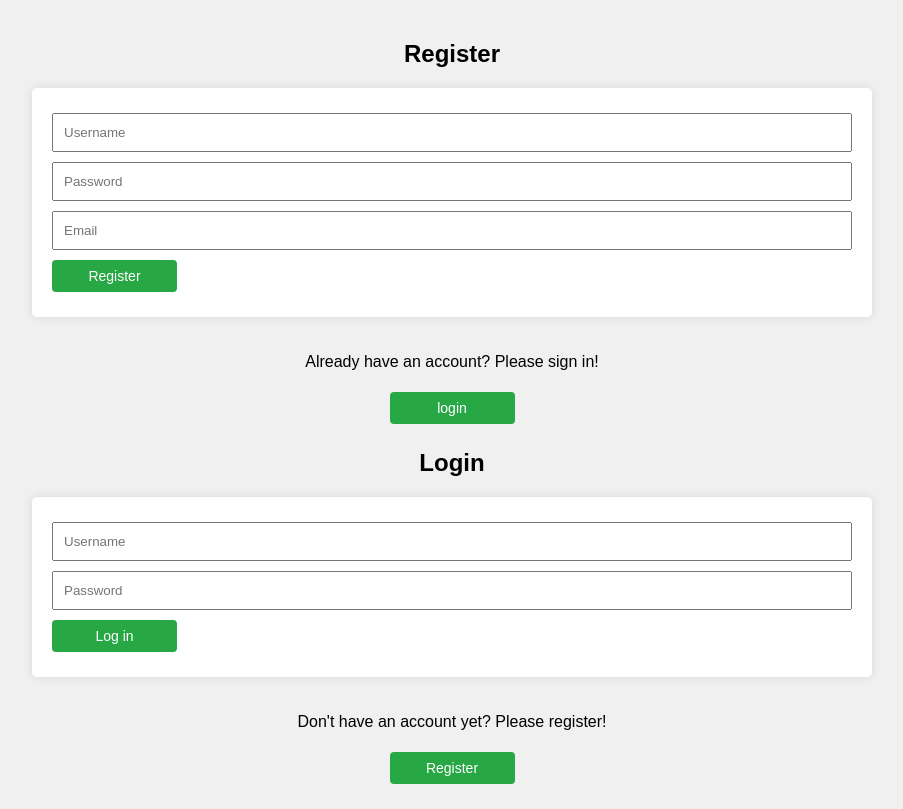
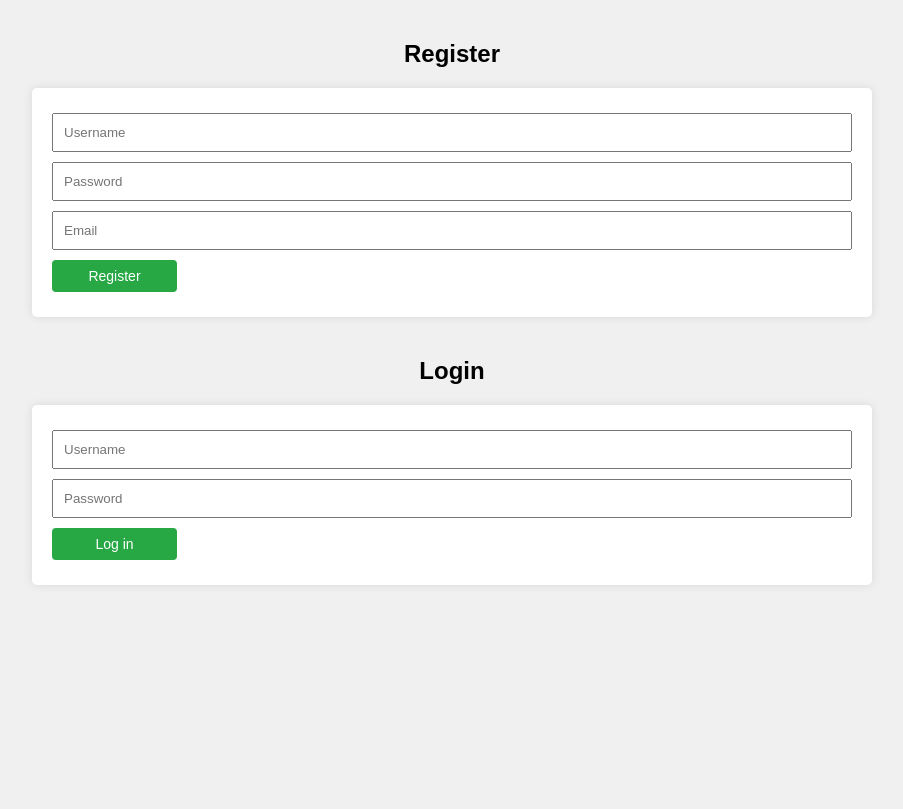
Before and after one commit to elanysk/video-streaming-platform, a plain HTML site: page templates/index.html in a window 1280 px wide. Shown: the whole page, without its empty margins (188-1091 px from the left). Drawn offline with Linux system fonts and the light colour scheme.

Commit message:
got rid of a couple more useless buttons

```diff
--- a/templates/index.html
+++ b/templates/index.html
@@ -26,8 +26,8 @@
             <input type="email" id="register-email" placeholder="Email" required>
             <button type="submit" name="submit">Register</button>
         </form>
-        <p>Already have an account? Please sign in!</p>
-        <button id="redir-login-button">login</button>
+        <!-- <p>Already have an account? Please sign in!</p> -->
+        <!-- <button id="redir-login-button">login</button> -->
     </div>
 
     <div class="auth-form" id="login-section">
@@ -37,8 +37,8 @@
             <input type="password" id="login-password" placeholder="Password" required>
             <button type="submit">Log in</button>
         </form>
-        <p>Don't have an account yet? Please register!</p>
-        <button id="redir-register-button">Register</button>
+        <!-- <p>Don't have an account yet? Please register!</p> -->
+        <!-- <button id="redir-register-button">Register</button> -->
     </div>
 
     <script src="https://cdn.dashjs.org/latest/dash.all.min.js"></script>
```
